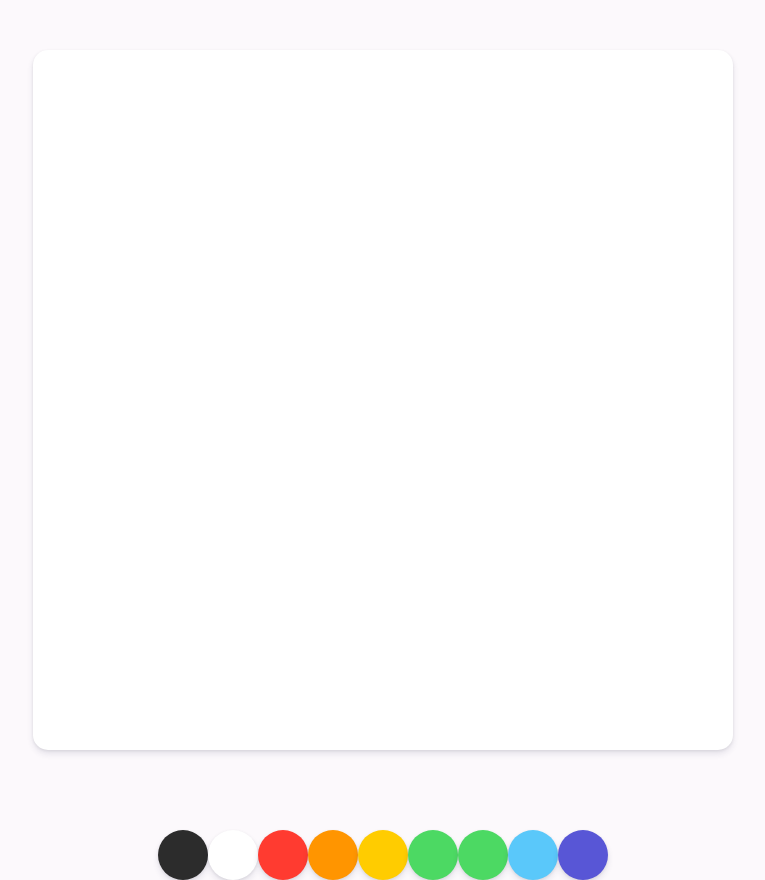
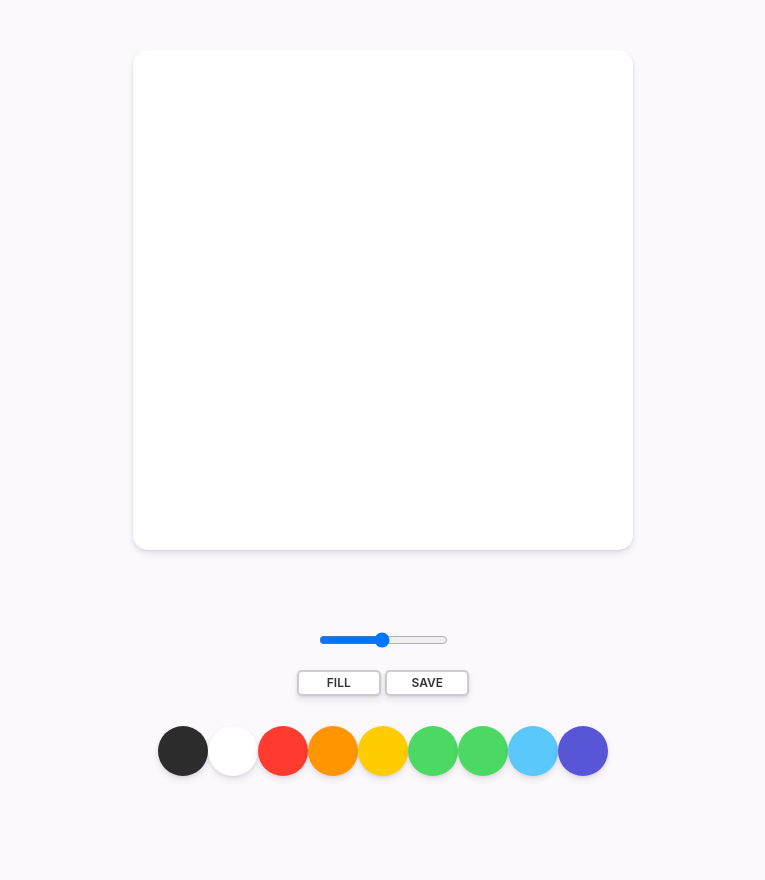
Before and after one commit to moons98/paintjs, a plain HTML site: page index.html in a window 1280 px wide. Shown: the whole page, without its empty margins (257-1022 px from the left). After the commit the page ends 826 px from the top, so only its background shows below. Drawn offline with Linux system fonts and the light colour scheme.

Commit message:
css commit

```diff
--- a/index.html
+++ b/index.html
@@ -10,6 +10,18 @@
 <body>
     <canvas id="jsCanvas" class="canvas"></canvas>
     <div class="controls">
+        <div class="controls_range">
+            <input type="range" class="jsRange"
+            min="0.1"
+            max="5.0"
+            value="2.5"
+            step="0.1">
+        </input>
+        </div>
+        <div class="controls_btns">
+            <button id="jsMode">Fill</button>
+            <button id="jsSave">Save</button>
+        </div>
         <div class="controls_colors" id="jsColors">
             <div class="controls_color" style="background-color: #2c2c2c;"></div>
             <div class="controls_color" style="background-color: white;"></div>
--- a/styles.css
+++ b/styles.css
@@ -5,12 +5,12 @@ body {
     display: flex;
     flex-direction: column;
     align-items: center;
-    padding-top: 50px;
+    padding: 50px 0px;
 }
 
 .canvas {
-    width: 700px;
-    height: 700px;
+    width: 500px;
+    height: 500px;
     background-color: white;
     border-radius: 15px;
     box-shadow: 0 4px 6px rgba(50, 50, 93, 0.11), 0 1px 3px rgba(0, 0, 0, 0.08);
@@ -18,6 +18,33 @@ body {
 
 .controls {
     margin-top: 80px;
+    display: flex;
+    flex-direction: column;
+    align-items: center;
+}
+
+.controls .controls_btns {
+    margin-bottom: 30px;
+}
+
+.controls_btns button {
+    all: unset;
+    cursor: pointer;
+    background-color: white;
+    padding: 5px 0px;
+    width: 80px;
+    text-align: center;
+    border-radius: 5px;
+    box-shadow: 0 4px 6px rgba(50, 50, 93, 0.11), 0 1px 3px rgba(0, 0, 0, 0.08);
+    border: 2px solid rgba(0, 0, 0, 0.2);
+    color: rgba(0, 0, 0, 0.8);
+    text-transform: uppercase;
+    font-weight: 600;
+    font-size: 12px;
+}
+
+.controls_btns button:active {
+    transform: scale(0.98);
 }
 
 .controls .controls_colors {
@@ -31,3 +58,8 @@ body {
     border-radius: 25px;
     cursor: pointer;
 }
+
+.controls .controls_range {
+    margin-bottom: 20px;
+
+}
```
Also changed, not shown: 1 other file.
